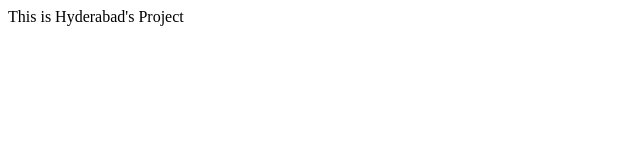
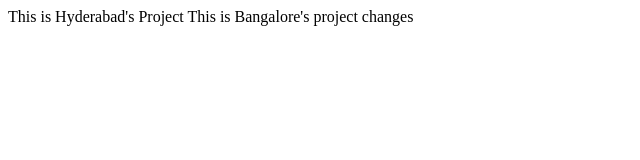
Before and after one commit to VaishnaviChikyala/Hyderabad.project, a plain HTML site: page index.html in a window 1280 px wide. Shown: the whole page, without its empty margins (0-640 px from the left). Drawn offline with Linux system fonts and the light colour scheme.

Commit message:
Changes made

```diff
--- a/index.html
+++ b/index.html
@@ -7,5 +7,6 @@
 </head>
 <body>
     This is Hyderabad's Project
+    This is Bangalore's project changes
 </body>
 </html>
```
